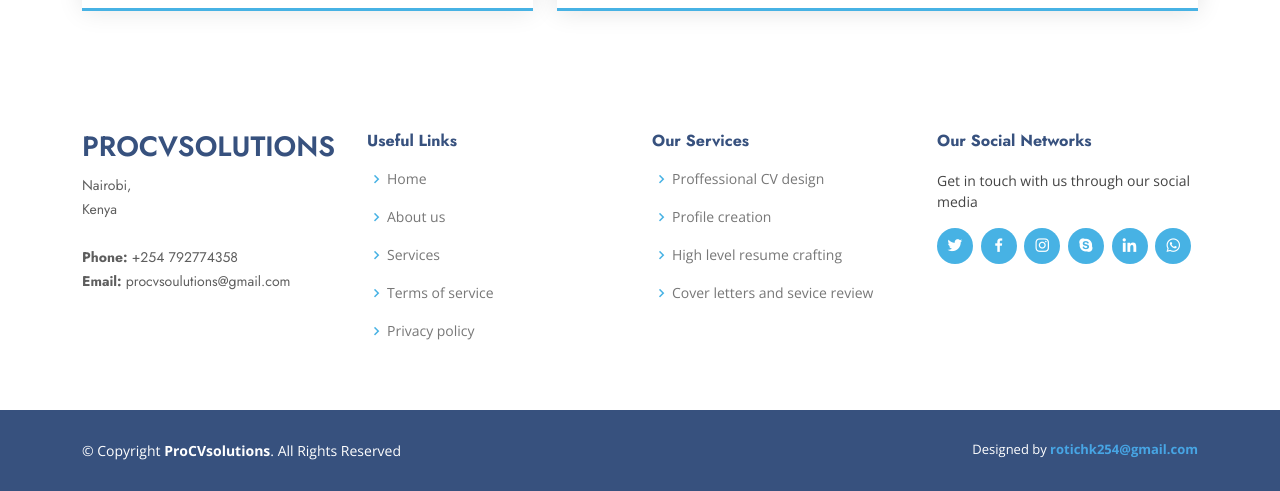
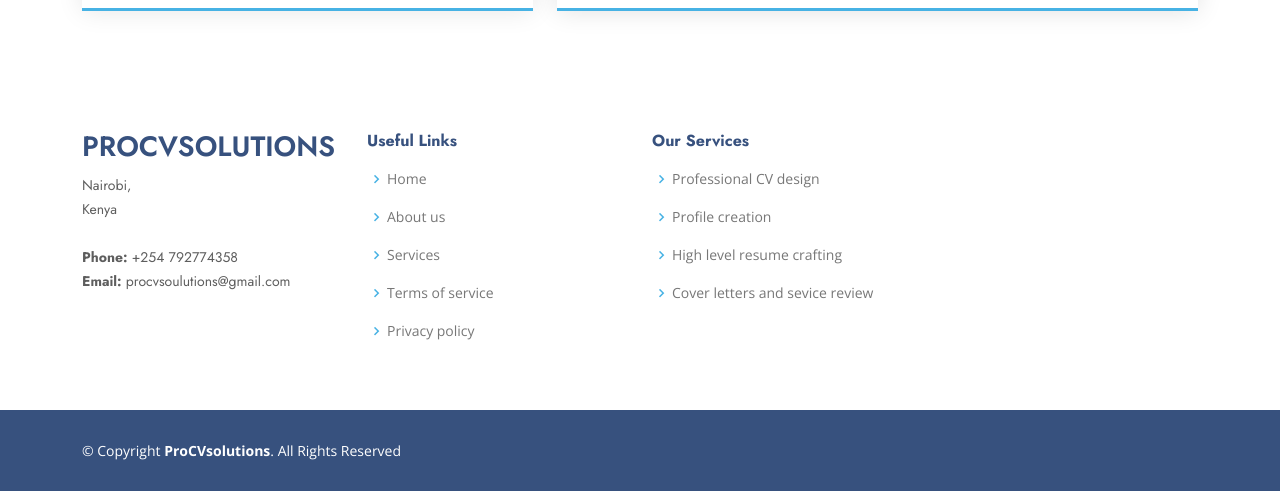
Before and after one commit to rotich254/ProCVsolutions, a plain HTML site: page index.html in a window 1280 px wide. Shown: the part 5450-5941 px from the top of the page. Drawn offline with nearby package versions, Linux system fonts and the light colour scheme.

Commit message:
2nd changes

```diff
--- a/index.html
+++ b/index.html
@@ -746,7 +746,7 @@
           <div class="col-lg-3 col-md-6 footer-links">
             <h4>Our Services</h4>
             <ul>
-              <li><i class="bx bx-chevron-right"></i> <a href="#footer">Proffessional CV design</a></li>
+              <li><i class="bx bx-chevron-right"></i> <a href="#footer">Professional CV design</a></li>
               <li><i class="bx bx-chevron-right"></i> <a href="#footer">Profile creation</a></li>
               <li><i class="bx bx-chevron-right"></i> <a href="#footer">High level resume crafting</a></li>
               <li><i class="bx bx-chevron-right"></i> <a href="#footer">Cover letters and sevice review </a></li>
@@ -754,7 +754,7 @@
             </ul>
           </div>
 
-          <div class="col-lg-3 col-md-6 footer-links">
+          <!-- <div class="col-lg-3 col-md-6 footer-links">
             <h4>Our Social Networks</h4>
             <p>Get in touch with us through our social media  </p>
             <div class="social-links mt-3">
@@ -765,7 +765,7 @@
               <a href="#" class="linkedin"><i class="bx bxl-linkedin"></i></a>
               <a href="" class="whatsapp"><i class="bx bxl-whatsapp"></i></a>
             </div>
-          </div>
+          </div> -->
 
         </div>
       </div>
@@ -780,7 +780,7 @@
         <!-- You can delete the links only if you purchased the pro version. -->
         <!-- Licensing information: https://bootstrapmade.com/license/ -->
         <!-- Purchase the pro version with working PHP/AJAX contact form: https://bootstrapmade.com/arsha-free-bootstrap-html-template-corporate/ -->
-        Designed by <a href="mailto:rotichk254@gmail"><strong>rotichk254@gmail.com</strong></a>
+
       </div>
     </div>
   </footer><!-- End Footer -->
```
